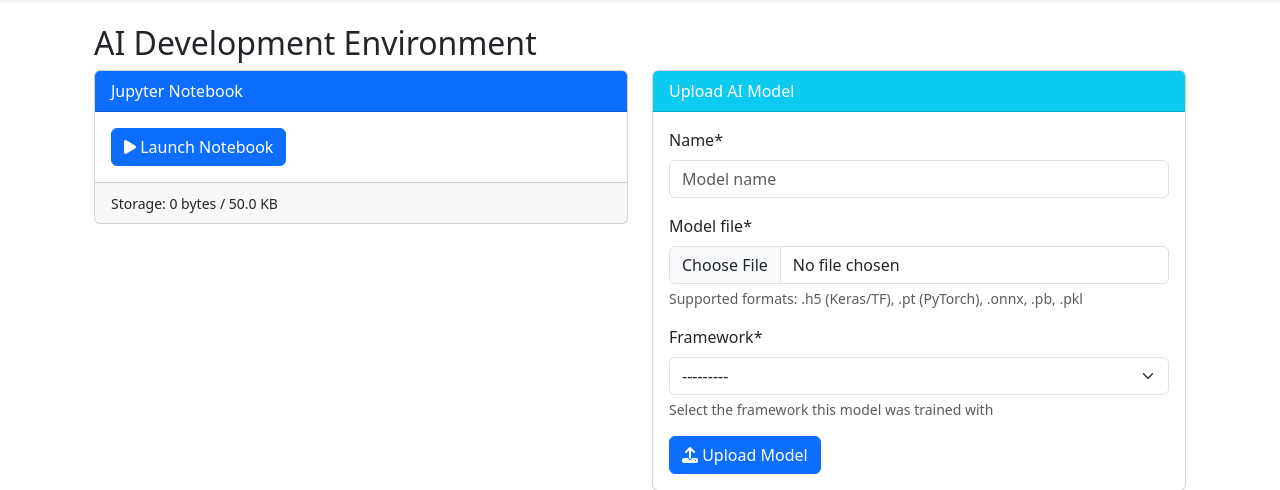
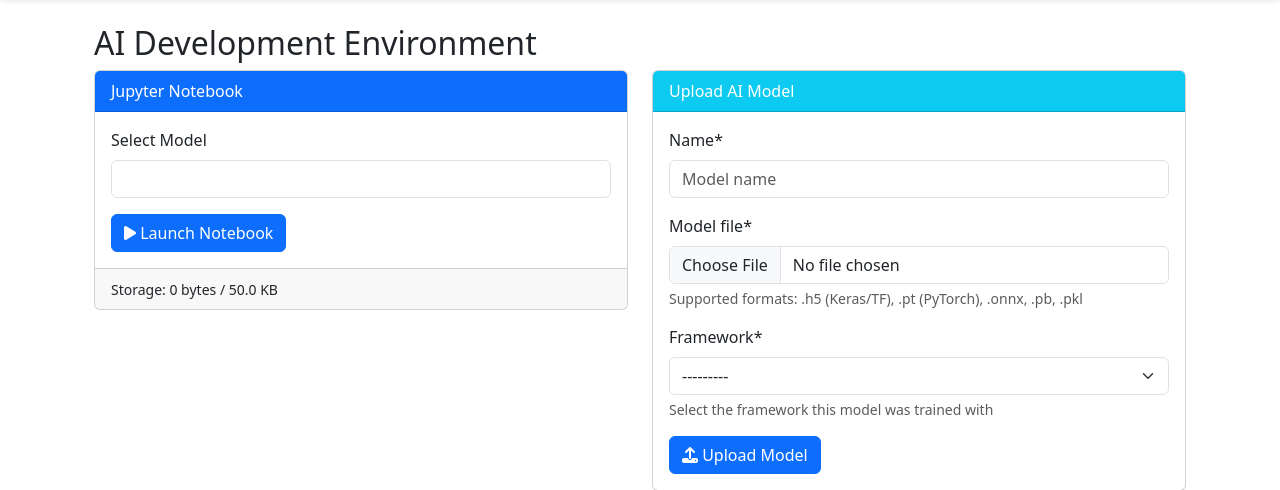
Before and after one commit to TanaboonJew/WebUI_new, a Django app: page /ai/ in a window 1280 px wide. Shown: the part 57-547 px from the top of the page. Run offline with Django 5.2, Linux system fonts and the light colour scheme; the visitor is signed in with stand-in values (Sample User, id 1); data that the repository does not hold is empty; parts of the project's set-up code (start-up, migrations or seed data) failed here and were passed over; some libraries are stand-ins or nearby versions.

Commit message:
select framework ai_dashboard

```diff
--- a/core/docker_utils.py
+++ b/core/docker_utils.py
@@ -120,7 +120,7 @@
                 token = self._generate_jupyter_token()
 
                 container = self.client.containers.run(
-                    image="jupyter/tensorflow-notebook:latest",
+                    image=f"{image_name}:latest",
                     name=container_name,
                     volumes={
                         dirs['jupyter']: {'bind': '/home/jovyan/work', 'mode': 'rw'},
@@ -142,7 +142,7 @@
                     user=user,
                     defaults={
                         'container_id': container.id,
-                        'image_name': "jupyter/tensorflow-notebook",
+                        'image_name': f"{image_name}:latest",
                         'status': 'running',
                         'jupyter_token': token,
                         'jupyter_port': port,
--- a/core/models.py
+++ b/core/models.py
@@ -1,7 +1,7 @@
 import os
 from django.db import models
 from users.models import CustomUser
-
+from os.path import basename
 
 def user_directory_path(instance, filename):
     """Returns: user_<ID>_(<USERNAME>)/<type>/<filename>"""
@@ -14,6 +14,8 @@
 def user_model_path(instance, filename):
     return f"user_{instance.user.id}_{instance.user.username}/user_model/{filename}"
 
+def user_dockerfile_path(instance, filename):
+    return f"user_{instance.user.id}_{instance.user.username}/{filename}"
 
 class DockerContainer(models.Model):
     STATUS_CHOICES = [
@@ -27,7 +29,7 @@
     container_id = models.CharField(max_length=64, blank=True)
     status = models.CharField(max_length=20, choices=STATUS_CHOICES, default='building')
     dockerfile = models.FileField(
-        upload_to='dockerfiles/',
+        upload_to=user_dockerfile_path,
         null=False, ### change this to true when migrate
         blank=False # this too
     )
@@ -94,6 +96,10 @@
     created_at = models.DateTimeField(auto_now_add=True)
     file_type = 'models'  # Used in upload path
 
+    @property
+    def filename(self):
+        return basename(self.model_file.name)
+
     class Meta:
         ordering = ['-created_at']
         unique_together = ['user', 'name']
--- a/core/templates/core/ai_dashboard.html
+++ b/core/templates/core/ai_dashboard.html
@@ -33,6 +33,14 @@
                     {% else %}
                     <form method="post">
                         {% csrf_token %}
+                        <div class="mb-3">
+                            <label for="model_id" class="form-label">Select Model</label>
+                            <select name="model_id" id="model_id" class="form-control" required>
+                                {% for model in models %}
+                                    <option value="{{ model.id }}">{{ model.name }} ({{ model.framework }})</option>
+                                {% endfor %}
+                            </select>
+                        </div>
                         <button type="submit" name="start_jupyter" class="btn btn-primary">
                             <i class="fas fa-play"></i> Launch Notebook
                         </button>
--- a/core/views.py
+++ b/core/views.py
@@ -217,28 +217,56 @@
 def ai_dashboard(request):
     models = AIModel.objects.filter(user=request.user)
     jupyter_token = None
-    jupyter_running = False
     jupyter_url = None
     form = AIModelForm()
 
     if request.method == 'POST':
         if 'start_jupyter' in request.POST:
-            container_result = docker_manager.start_or_resume_container(
-                request.user,
-                image_name='jupyter/tensorflow-notebook',
-                container_type='jupyter'
-            )
+            model_id = request.POST.get('model_id')
+            if not model_id:
+                messages.error(request, "No model selected.")
+                return redirect('ai-dashboard')
 
-            if container_result:
-                if isinstance(container_result, tuple) and len(container_result) == 2:
-                    jupyter_url, jupyter_token = container_result
+            try:
+                model = AIModel.objects.get(id=model_id, user=request.user)
+                framework = model.framework.lower().strip()
+
+                image_map = {
+                    'tensorflow': 'jupyter/tensorflow-notebook',
+                    'keras': 'jupyter/tensorflow-notebook',
+                    'pytorch': 'jupyter/datascience-notebook',
+                    'onnx': 'jupyter/scipy-notebook'
+                }
+
+                print(f"Selected Model: {model.name}")
+                print(f"Framework: {framework}")
+
+                if framework not in image_map:
+                    messages.error(request, f"Unsupported framework: {framework}")
+                    return redirect('ai-dashboard')
+
+                image_name = image_map[framework]
+
+                container_result = docker_manager.start_or_resume_container(
+                    request.user,
+                    image_name=image_name,
+                    container_type='jupyter'
+                )
+
+                if container_result:
+                    if isinstance(container_result, tuple) and len(container_result) == 2:
+                        jupyter_url, jupyter_token = container_result
+                    else:
+                        jupyter_url = container_result
+                        jupyter_token = None
+
+                    messages.success(request, f"Jupyter Notebook started! Token: {jupyter_token or 'N/A'}")
                 else:
-                    jupyter_url = container_result
-                    jupyter_token = None
+                    messages.error(request, "Failed to start Jupyter Notebook")
 
-                messages.success(request, f"Jupyter Notebook started! Token: {jupyter_token or 'N/A'}")
-            else:
-                messages.error(request, "Failed to start Jupyter Notebook")
+            except AIModel.DoesNotExist:
+                messages.error(request, "Model not found.")
+                return redirect('ai-dashboard')
 
         elif 'stop_jupyter' in request.POST:
             if docker_manager.manage_container(request.user, 'stop', container_type='jupyter'):
@@ -251,7 +279,7 @@
             if form.is_valid():
                 model_file = form.cleaned_data['model_file']
                 name = form.cleaned_data['name'].strip()
-                framework = form.cleaned_data['framework']
+                framework = form.cleaned_data['framework'].strip().lower()
 
                 if not name:
                     name = os.path.splitext(model_file.name)[0]
@@ -269,6 +297,7 @@
 
                     messages.success(request, "Model uploaded successfully")
                     return redirect('ai-dashboard')
+
 
     return render(request, 'core/ai_dashboard.html', {
         'models': models,
```
